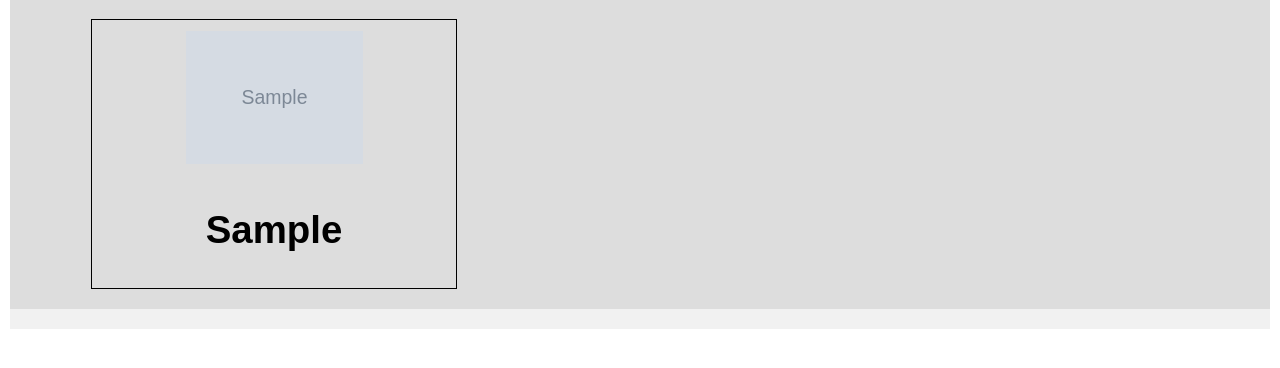
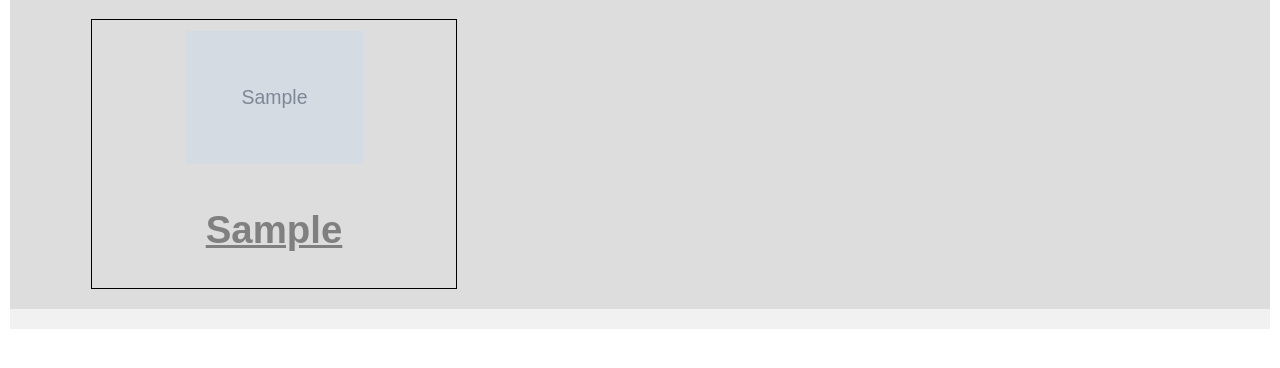
Before and after one commit to brandonbk125/flask-project, a Flask app: page /browse/1 in a window 1280 px wide, with the pointer over the restyled element. Shown: the part 130-498 px from the top of the page. Run offline with Flask 2, Linux system fonts and the light colour scheme; grey boxes marked "Sample" are stand-in pictures; a database or web service that is not in the repository returns one stand-in record (values such as "Sample title"); data that the repository does not hold is empty.

Commit message:
hover over cocktail in list
when user hovers over a cocktail in the list it will grey and underline the text in the grid

```diff
--- a/static/styles/style.css
+++ b/static/styles/style.css
@@ -83,6 +83,11 @@ img{
     font-size: 2vw;
 }
 
+.grid-item:hover {
+    color: grey;
+    text-decoration-line: underline;
+}
+
 /* Style the centre headings */
 .centre h2{
     font-size: 20px;
```
